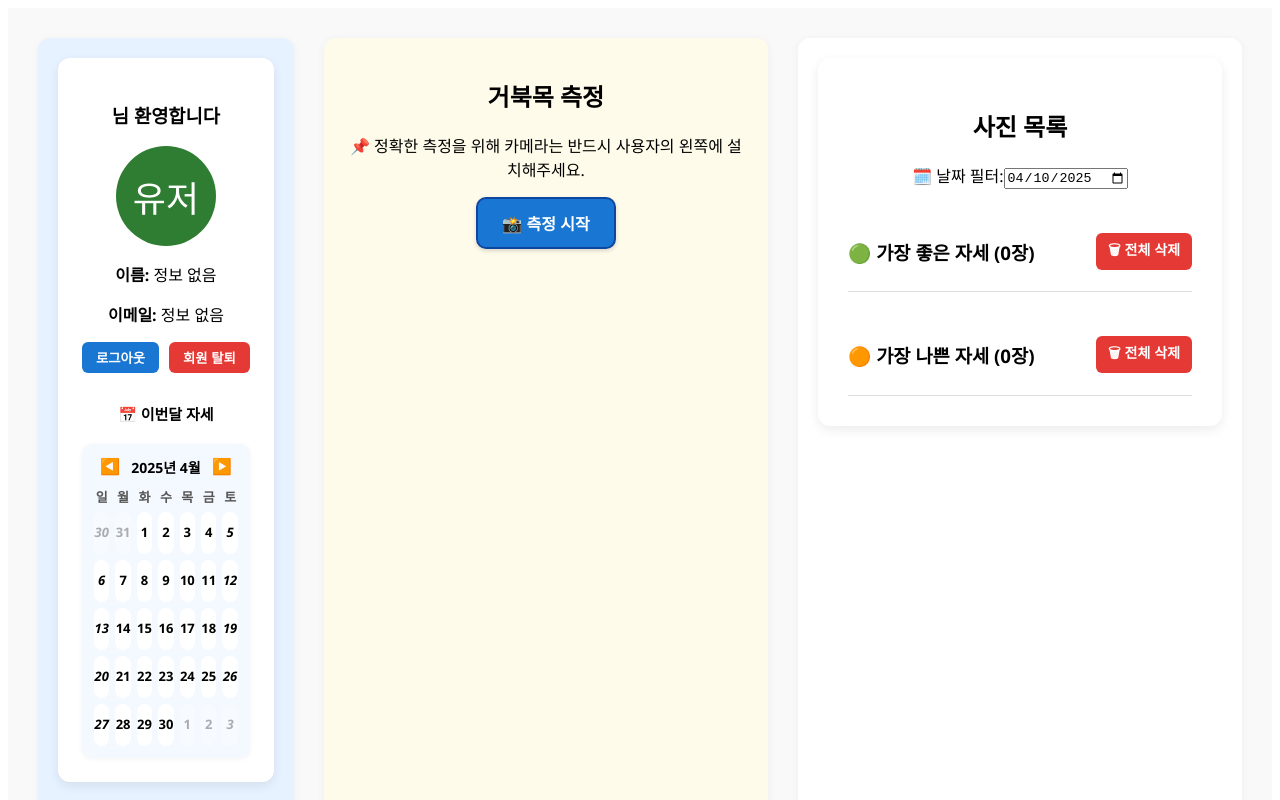
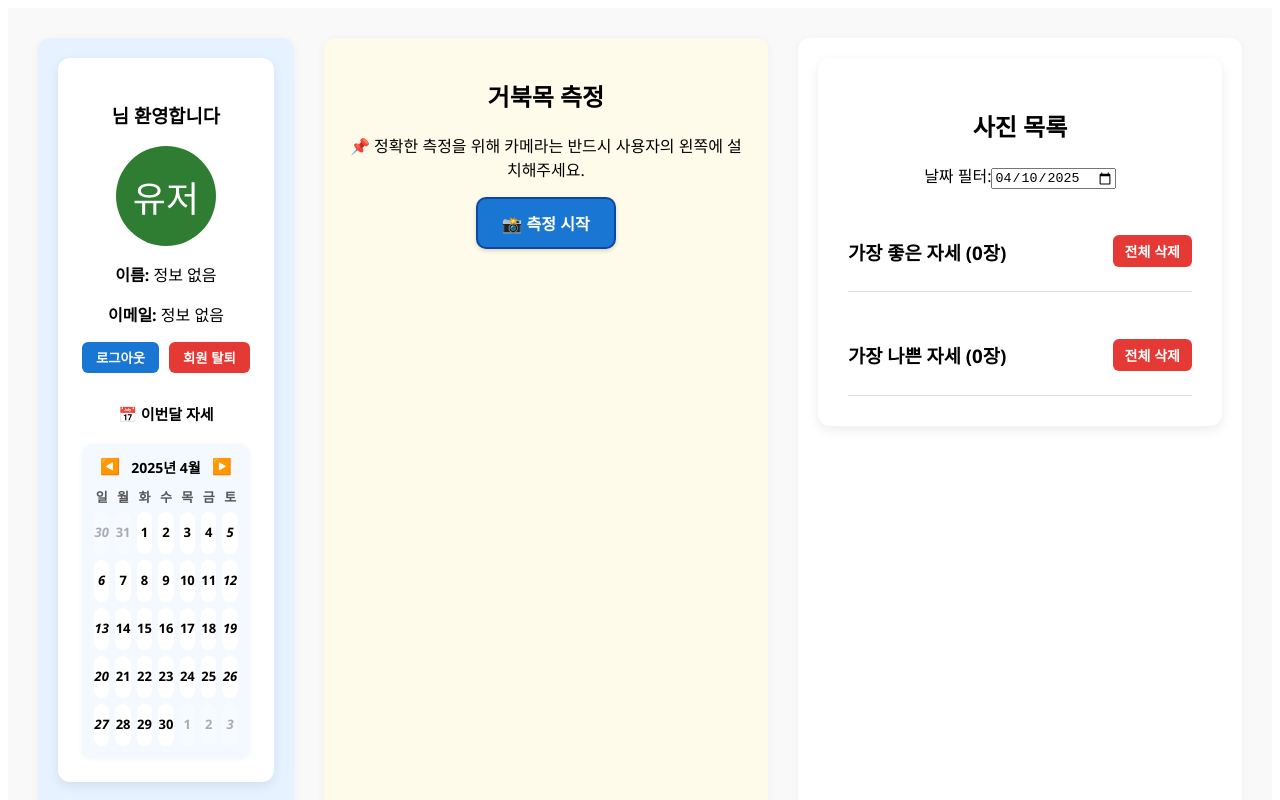
Before and after one commit to mj99k14/webcam-upgrade, a Vue app in the folder newfront/: page /myprofile in a window 1280 px wide. Shown: the top 800 px of the page. Built offline with nearby package versions, Linux system fonts and the light colour scheme.

Commit message:
전체 삭제 변경

```diff
--- a/newfront/src/components/PhotoItem.vue
+++ b/newfront/src/components/PhotoItem.vue
@@ -2,19 +2,21 @@
   <div class="photo-item" @click="$emit('photo-click', photo)">
     <img :src="photoUrl" alt="사진" />
     <div class="photo-info">
-      <strong>{{ formattedDateTime }}</strong>
-      <p class="neck-angle">📏 목 각도: {{ formattedNeckAngle }}°</p>
-      <p class="shoulder-status">📐 어깨 상태: {{ photo.shoulder_status || '정보 없음' }}</p>
+      <strong><span class="index">{{ index + 1 }}. </span>{{ formattedDateTime }}</strong>
+      <p class="neck-angle">목 각도: {{ formattedNeckAngle }}°</p>
+      <p class="shoulder-status">어깨 상태: {{ photo.shoulder_status || '정보 없음' }}</p>
     </div>
     <button class="delete-btn" @click.stop="$emit('deletePhoto', photo.id)">삭제</button>
   </div>
 </template>
 
+
 <script>
 export default {
   props: {
     photo: { type: Object, required: true },
-    formatTime: { type: Function, required: true }
+    formatTime: { type: Function, required: true } ,// 외부에서 시간 포맷팅 함수 받기
+    index: { type: Number, required: false, default: 0 } // ← 여기 추가!
   },
   computed: {
     photoUrl() {
@@ -22,11 +24,17 @@ export default {
     },
     formattedDateTime() {
       const date = new Date(this.photo.uploaded_at);
-      return `${date.getMonth() + 1}월 ${date.getDate()}일 ${this.formatTime(date)}`;
+      date.setHours(date.getHours() + 9); // 한국 시간 보정
+      const y = date.getFullYear();
+      const m = String(date.getMonth() + 1).padStart(2, '0');
+      const d = String(date.getDate()).padStart(2, '0');
+      const hh = String(date.getHours()).padStart(2, '0');
+      const mm = String(date.getMinutes()).padStart(2, '0');
+      return `${m}월 ${d}일 ${hh}:${mm}`;
     },
     formattedNeckAngle() {
       const angle = parseFloat(this.photo.neck_angle);
-      return isNaN(angle) ? "N/A" : angle.toFixed(2);
+      return isNaN(angle) ? 'N/A' : angle.toFixed(2);
     }
   }
 };
@@ -44,6 +52,7 @@ export default {
   position: relative;
   transition: background-color 0.2s;
 }
+
 .photo-item:hover {
   background-color: #e6f0ff;
 }
@@ -81,4 +90,13 @@ export default {
 .delete-btn:hover {
   color: red;
 }
+.index {
+  display: inline-block;
+  width: 24px;
+  text-align: right;
+  margin-right: 4px;
+  color: #444;
+}
+
+
 </style>
--- a/newfront/src/components/PhotoList.vue
+++ b/newfront/src/components/PhotoList.vue
@@ -4,7 +4,7 @@
 
     <!-- 날짜 필터 -->
     <div class="date-filter">
-      <label for="filter-date">🗓️ 날짜 필터:</label>
+      <label for="filter-date">날짜 필터:</label>
       <input
         id="filter-date"
         type="date"
@@ -13,47 +13,47 @@
       />
     </div>
 
-    <!-- 선택한 사진 -->
+    <!-- 선택한 사진 미리보기 -->
     <div v-if="selectedPhoto" class="preview-block" @click="$emit('photo-click', selectedPhoto)">
       <h3>선택한 사진</h3>
       <img :src="`http://210.101.236.158:5000${selectedPhoto.photo_url}`" alt="선택한 사진" class="selected-photo" />
-      <p class="shoulder-status">📐 어깨 상태: {{ selectedPhoto.shoulder_status || '정보 없음' }}</p>
+      <p class="shoulder-status">어깨 상태: {{ selectedPhoto.shoulder_status || '정보 없음' }}</p>
     </div>
 
-    <!-- 🟢 가장 좋은 자세 목록 -->
+    <!-- 가장 좋은 자세 -->
     <div class="section">
       <div class="section-header">
-        <h3>🟢 가장 좋은 자세 ({{ bestPhotos.length }}장)</h3>
-        <button class="delete-all-btn" @click="deleteAll('best')">🗑 전체 삭제</button>
+        <h3>가장 좋은 자세 ({{ bestPhotos.length }}장)</h3>
+        <button class="delete-all-btn" @click="deleteAll('best')">전체 삭제</button>
       </div>
       <div class="scroll-block">
-        <div v-for="photo in bestPhotos" :key="photo.id" class="photo-entry">
+        <div v-for="(photo, idx) in bestPhotos" :key="photo.id" class="photo-entry">
           <PhotoItem
             :photo="photo"
             :formatTime="formatTime"
+            :index="idx"
             @photo-click="$emit('showPhoto', photo)"
             @deletePhoto="$emit('deletePhoto', photo.id)"
           />
-          <p class="shoulder-status-small">📐 {{ photo.shoulder_status || '어깨 정보 없음' }}</p>
         </div>
       </div>
     </div>
 
-    <!-- 🟠 가장 나쁜 자세 목록 -->
+    <!-- 가장 나쁜 자세 -->
     <div class="section">
       <div class="section-header">
-        <h3>🟠 가장 나쁜 자세 ({{ worstPhotos.length }}장)</h3>
-        <button class="delete-all-btn" @click="deleteAll('worst')">🗑 전체 삭제</button>
+        <h3>가장 나쁜 자세 ({{ worstPhotos.length }}장)</h3>
+        <button class="delete-all-btn" @click="deleteAll('worst')">전체 삭제</button>
       </div>
       <div class="scroll-block">
-        <div v-for="photo in worstPhotos" :key="photo.id" class="photo-entry">
+        <div v-for="(photo, idx) in worstPhotos" :key="photo.id" class="photo-entry">
           <PhotoItem
             :photo="photo"
             :formatTime="formatTime"
+            :index="idx"
             @photo-click="$emit('showPhoto', photo)"
             @deletePhoto="$emit('deletePhoto', photo.id)"
           />
-          <p class="shoulder-status-small">📐 {{ photo.shoulder_status || '어깨 정보 없음' }}</p>
         </div>
       </div>
     </div>
@@ -74,15 +74,22 @@ export default {
   emits: ['showPhoto', 'deletePhoto', 'update:selectedDate', 'handlePhotoUploaded'],
   computed: {
     bestPhotos() {
-      return this.filteredPhotos.filter(photo => photo.type === 'best');
+      return [...this.filteredPhotos]
+        .filter(photo => photo.type === 'best')
+        .sort((a, b) => new Date(a.uploaded_at) - new Date(b.uploaded_at));
     },
     worstPhotos() {
-      return this.filteredPhotos.filter(photo => photo.type === 'worst');
+      return [...this.filteredPhotos]
+        .filter(photo => photo.type === 'worst')
+        .sort((a, b) => new Date(a.uploaded_at) - new Date(b.uploaded_at));
     },
   },
   methods: {
     async deleteAll(type) {
-      const confirmMsg = type === 'best' ? '가장 좋은 자세 사진을 모두 삭제하시겠습니까?' : '가장 나쁜 자세 사진을 모두 삭제하시겠습니까?';
+      const confirmMsg =
+        type === 'best'
+          ? '가장 좋은 자세 사진을 모두 삭제하시겠습니까?'
+          : '가장 나쁜 자세 사진을 모두 삭제하시겠습니까?';
       if (!confirm(confirmMsg)) return;
 
       const targets = this.filteredPhotos.filter(photo => photo.type === type);
@@ -125,13 +132,6 @@ export default {
   font-weight: bold;
   color: #007BFF;
 }
-.shoulder-status-small {
-  font-size: 14px;
-  color: #555;
-  margin-top: 4px;
-  text-align: left;
-  padding-left: 8px;
-}
 
 .section {
   margin-top: 30px;
--- a/newfront/src/views/MyProfile.vue
+++ b/newfront/src/views/MyProfile.vue
@@ -8,7 +8,6 @@
         @deleteAccount="deleteAccount"
       />
       <UserSummary :photos="photos" />
-
     </div>
 
     <MainPhotos
@@ -73,63 +72,46 @@ export default {
     const bestPhoto = ref(null);
     const worstPhoto = ref(null);
 
-    const openModal = (url) => {
-      modalPhotoUrl.value = url;
-    };
-
-    const calendarStats = computed(() => {
-    return photos.value.map(p => ({
-      date: toKoreanDate(p.measured_at || p.uploaded_at),  // 🔥 이렇게만 바꿔줘!
-      status: (p.average_neck_angle || p.neck_angle) >= 135 ? 'bad' : 'good'
-    }));
-  });
+    const openModal = (url) => modalPhotoUrl.value = url;
 
     const toKoreanDate = (datetime) => {
       const date = new Date(datetime);
-    date.setHours(date.getHours() + 9); // 한국 시간 보정
+      date.setHours(date.getHours() + 9);
       return date.toISOString().split("T")[0];
     };
 
-// ✅ 선택된 날짜 변경 감지
+    const calendarStats = computed(() =>
+      photos.value.map(p => ({
+        date: toKoreanDate(p.measured_at || p.uploaded_at),
+        status: (p.average_neck_angle || p.neck_angle) >= 135 ? 'bad' : 'good'
+      }))
+    );
+
     watch(selectedDate, (newDate) => {
       if (!newDate) return;
-
-      const photosForDate = photos.value.filter(photo => {
-        return toKoreanDate(photo.uploaded_at) === newDate;
+      const photosForDate = photos.value.filter(p => toKoreanDate(p.uploaded_at) === newDate);
+      selectedPhoto.value = photosForDate.find(p => p.type === 'best') || photosForDate.find(p => p.type === 'worst') || photosForDate[0] || null;
     });
 
-      const best = photosForDate.find(p => p.type === 'best');
-      const worst = photosForDate.find(p => p.type === 'worst');
-      selectedPhoto.value = best || worst || photosForDate[0] || null;
-    });
-
-    // ✅ 필터링된 사진 목록 (한국 시간 기준으로 날짜 비교)
     const filteredPhotos = computed(() => {
       let list = photos.value;
       if (selectedDate.value) {
-        list = list.filter(photo => {
-          return toKoreanDate(photo.uploaded_at) === selectedDate.value;
-        });
+        list = list.filter(p => toKoreanDate(p.uploaded_at) === selectedDate.value);
       }
       return list.sort((a, b) => new Date(b.uploaded_at) - new Date(a.uploaded_at));
     });
 
-    // ✅ 한국 시간 기준의 시간 형식 포맷
     const formatTime = (datetime) => {
       const date = new Date(datetime);
-      date.setHours(date.getHours() + 9); // 한국 시간 보정
-      const month = (date.getMonth() + 1).toString().padStart(2, '0');
-      const day = date.getDate().toString().padStart(2, '0');
-      const hours = date.getHours().toString().padStart(2, '0');
-      const minutes = date.getMinutes().toString().padStart(2, '0');
-      return `${month}월 ${day}일 ${hours}:${minutes}`;
+      date.setHours(date.getHours() + 9);
+      return `${(date.getMonth() + 1).toString().padStart(2, '0')}월 ${date.getDate().toString().padStart(2, '0')}일 ${date.getHours().toString().padStart(2, '0')}:${date.getMinutes().toString().padStart(2, '0')}`;
     };
+
     const fetchUser = async () => {
       try {
         const token = localStorage.getItem("token");
         if (!token) return;
-        const decodedToken = JSON.parse(atob(token.split(".")[1]));
-        const email = decodedToken.email;
+        const email = JSON.parse(atob(token.split(".")[1])).email;
         const res = await axios.get(`http://210.101.236.158:5000/api/user/me?email=${email}`, {
           headers: { Authorization: `Bearer ${token}` },
         });
@@ -146,32 +128,20 @@ export default {
       if (!user.value.id) return;
       try {
         const res = await axios.get(`http://210.101.236.158:5000/api/photos?user_id=${user.value.id}`);
-
-      // ✅ 핵심: 반응형 트리거를 위해 새 배열로 할당
         photos.value = [...res.data];
 
-    const getKoreanDate = (datetime) => {
-        const d = new Date(datetime);
-        d.setHours(d.getHours() + 9);
-        return d.toISOString().split("T")[0];
-      };
-
-      const today = getKoreanDate(new Date());
-      const todayPhotos = photos.value.filter(p => getKoreanDate(p.uploaded_at) === today);
+        const today = toKoreanDate(new Date());
+        const todayPhotos = photos.value.filter(p => toKoreanDate(p.uploaded_at) === today);
 
         if (todayPhotos.length > 0) {
           selectedDate.value = today;
-        selectedPhoto.value =
-          todayPhotos.find(p => p.type === 'best') ||
-          todayPhotos.find(p => p.type === 'worst') ||
-          todayPhotos[0] || null;
+          selectedPhoto.value = todayPhotos.find(p => p.type === 'best') || todayPhotos.find(p => p.type === 'worst') || todayPhotos[0] || null;
         } else {
           const sorted = [...photos.value].sort((a, b) => new Date(b.uploaded_at) - new Date(a.uploaded_at));
-        const latestDate = getKoreanDate(sorted[0]?.uploaded_at);
-
+          const latestDate = toKoreanDate(sorted[0]?.uploaded_at);
           if (latestDate) {
             selectedDate.value = latestDate;
-          const latestPhotos = sorted.filter(p => getKoreanDate(p.uploaded_at) === latestDate);
+            const latestPhotos = sorted.filter(p => toKoreanDate(p.uploaded_at) === latestDate);
             selectedPhoto.value = latestPhotos[0] || null;
           }
         }
@@ -184,37 +154,23 @@ export default {
       }
     };
 
-
     const handlePhotoUploaded = async () => {
-      await fetchPhotos(); // 사진 업로드 후 목록 갱신
+      await fetchPhotos();
     };
 
     const deletePhoto = async (id) => {
       try {
         const res = await axios.delete(`http://210.101.236.158:5000/api/photos/${id}`);
         if (res.data.success) {
-          alert("사진이 삭제되었습니다.");
-
-          // 삭제된 사진이 현재 best 또는 worst 라면 초기화
-          if (bestPhoto.value && bestPhoto.value.id === id) {
-            bestPhoto.value = null;
-          }
-          if (worstPhoto.value && worstPhoto.value.id === id) {
-            worstPhoto.value = null;
-          }
-
-          if (selectedPhoto.value && selectedPhoto.value.id === id) {
-            selectedPhoto.value = null;
-          }
-
-          await fetchPhotos(); // 목록도 다시 불러오기
+          if (bestPhoto.value?.id === id) bestPhoto.value = null;
+          if (worstPhoto.value?.id === id) worstPhoto.value = null;
+          if (selectedPhoto.value?.id === id) selectedPhoto.value = null;
+          await fetchPhotos();
         }
       } catch (err) {
         console.error("🚨 사진 삭제 오류:", err);
       }
     };
-
-
 
     const showPhoto = (photo) => {
       selectedPhoto.value = photo;
@@ -242,18 +198,12 @@ export default {
       router.push("/login");
     };
 
-    const startCamera = () => {
-      cameraActive.value = true;
-    };
+    const startCamera = () => cameraActive.value = true;
 
     onMounted(async () => {
       await fetchUser();
-
-      // ✅ 오늘 날짜를 selectedDate에 설정
-      const today = toKoreanDate(new Date());
-      selectedDate.value = today;
+      selectedDate.value = toKoreanDate(new Date());
     });
-
 
     return {
       user,
```
Lines whose indentation alone changed are shown as unchanged.
